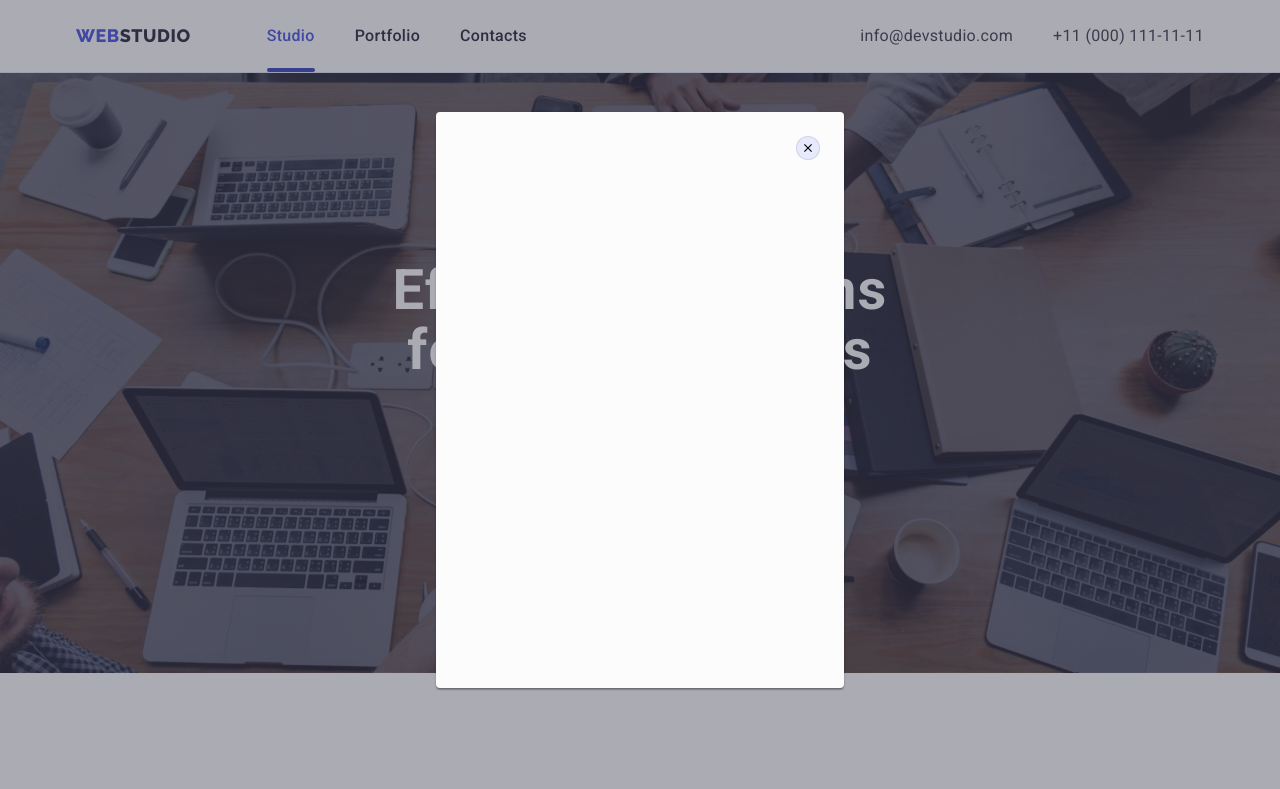
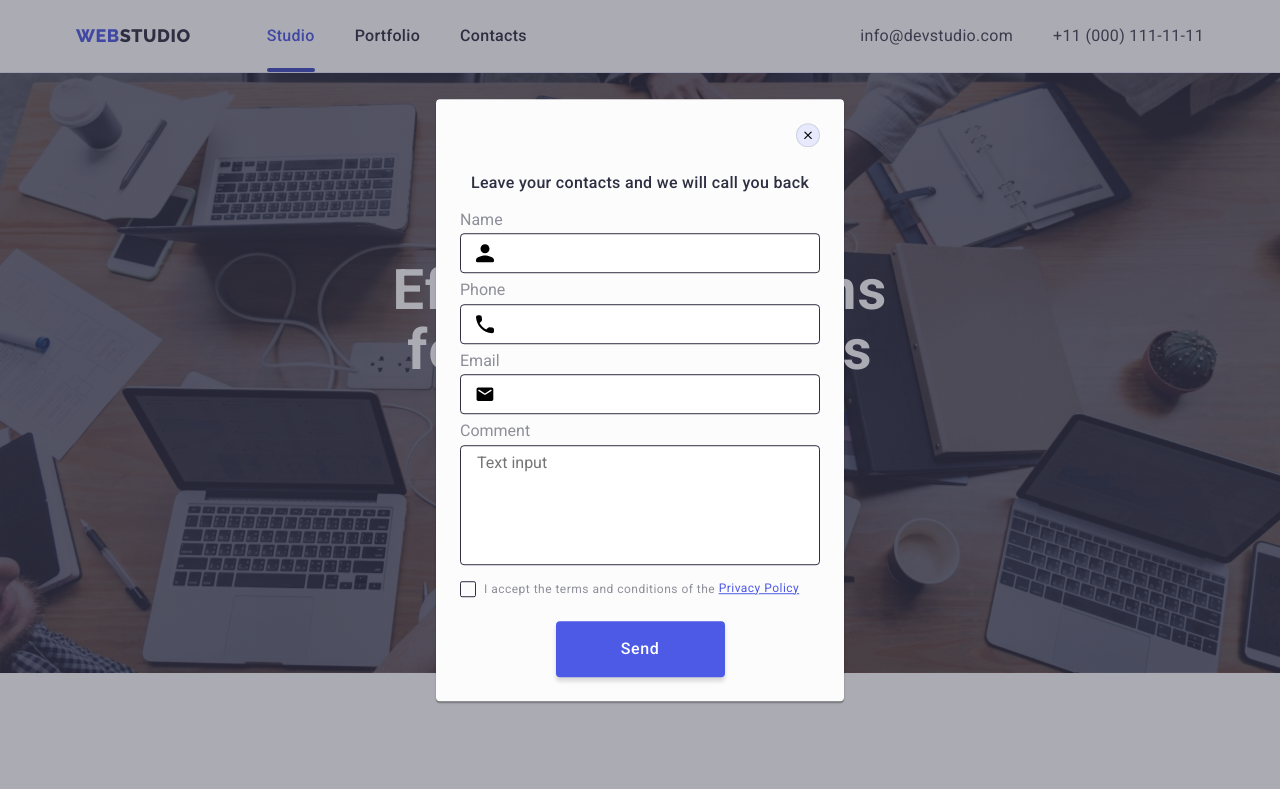
Before and after one commit to Halyna18/goit-markup-hw-06, a plain HTML site: page index.html in a window 1280 px wide. Both pictures are taken after a click on the button "Order Service". Shown: the top 789 px of the page. Drawn offline with nearby package versions, Linux system fonts and the light colour scheme.

Commit message:
added modal form

```diff
--- a/css/styles.css
+++ b/css/styles.css
@@ -587,3 +587,117 @@ body {
 	visibility: hidden;
 	pointer-events: none;
 }
+
+.modal-title {
+	font-weight: 500;
+	font-size: 16px;
+	line-height: 1.5;
+	text-align: center;
+	letter-spacing: 0.02em;
+	color: var(--main-title-color);
+	margin-top: 24px;
+	margin-bottom: 16px;
+}
+.form-group {
+	margin-bottom: 8px;
+}
+.form-input {
+	width: 100%;
+	height: 40px;
+	padding: 8px 16px;
+	padding-left: 38px;
+	border: 1px solid var(--main-title-color);
+	border-radius: 4px;
+	outline: transparent;
+}
+.form-input:focus {
+	border-color: var(--accent-color);
+}
+.form-input:focus + .form-icon {
+	fill: var(--accent-color);
+}
+
+.form-label span {
+	display: block;
+	margin-bottom: 4px;
+	color: var(--icon-color);
+}
+
+.form-control {
+	position: relative;
+}
+.form-icon {
+	position: absolute;
+	left: 16px;
+	top: 50%;
+	transform: translateY(-50%);
+}
+.form-texterea {
+	display: block;
+	width: 100%;
+	min-height: 120px;
+	padding: 8px 16px;
+	padding-left: 16px;
+	border: 1px solid var(--main-title-color);
+	border-radius: 4px;
+	outline: transparent;
+	resize: none;
+}
+.form-texterea:focus {
+	border-color: var(--accent-color);
+}
+.form-checkbox {
+}
+.form-checkbox-label {
+	display: flex;
+	align-items: center;
+	font-size: 12px;
+	line-height: 1.17;
+	letter-spacing: 0.04em;
+	color: var(--icon-color);
+	margin-top: 16px;
+	margin-bottom: 24px;
+}
+
+.form-checkbox:checked + .form-checkbox-label::before {
+	border-color: var(--accent-color);
+}
+.form-checkbox-label span {
+	width: 16px;
+	height: 16px;
+	border: 1px solid rgba(46, 47, 66, 1);
+	border-radius: 2px;
+	margin-right: 8px;
+	display: flex;
+	align-items: center;
+	justify-content: center;
+	fill: transparent;
+	transition: background-color var(--animation-duration) fill var(--animation-duration) var(--timing-function);
+}
+.form-checkbox:checked + .form-checkbox-label span {
+	fill: var(--hero-color);
+	background-color: var(--hover-focus-color);
+	border: 1px solid var(--hover-focus-color);
+}
+.form-checkbox-icon {
+}
+.form-checkbox-text {
+}
+.form-link {
+	line-height: 1.33;
+	text-decoration-line: underline;
+	color: var(--accent-color);
+}
+.form-btn {
+	display: block;
+	margin-left: auto;
+	margin-right: auto;
+	min-width: 169px;
+	background: var(--accent-color);
+	color: var(--hero-color);
+	padding: 16px 32px;
+	box-shadow: 0px 4px 4px rgba(0, 0, 0, 0.15);
+	border-radius: 4px;
+	border: none;
+	cursor: pointer;
+}
--- a/index.html
+++ b/index.html
@@ -349,6 +349,66 @@
 						<use href="./images/close.svg#icon-close"></use>
 					</svg>
 				</button>
+				<h3 class="modal-title">Leave your contacts and we will call you back</h3>
+				<form class="modal-form form">
+					<div class="form-group">
+						<label class="form-label">
+							<span>Name</span>
+							<div class="form-control">
+								<input type="text" class="form-input" name="fullname" />
+								<svg class="form-icon" width="18" height="24">
+									<use href="./images/form-input-icon.svg#icon-name"></use>
+								</svg>
+							</div>
+						</label>
+					</div>
+
+					<div class="form-group">
+						<label class="form-label">
+							<span>Phone</span>
+							<div class="form-control">
+								<input type="tel" class="form-input" name="phone" required />
+								<svg class="form-icon" width="18" height="24">
+									<use href="./images/form-input-icon.svg#icon-phone"></use>
+								</svg>
+							</div>
+						</label>
+					</div>
+
+					<div class="form-group">
+						<label class="form-label">
+							<span>Email</span>
+							<div class="form-control">
+								<input type="email" class="form-input" name="email" required />
+								<svg class="form-icon" width="18" height="24">
+									<use href="./images/form-input-icon.svg#icon-email"></use>
+								</svg>
+							</div>
+						</label>
+					</div>
+
+					<div class="form-group">
+						<label class="form-label">
+							<span>Comment</span>
+							<textarea class="form-texterea" name="Comment" id="Comment" placeholder="Text input"></textarea>
+						</label>
+					</div>
+
+					<div class="form-group">
+						<input type="checkbox" class="form-checkbox visually-hidden" id="policy" name="policy" />
+
+						<label for="policy" class="form-checkbox-label">
+							<span>
+								<svg class="form-checkbox-icon" width="10" height="8">
+									<use href="./images/form-input-icon.svg#icon-click"></use>
+								</svg>
+							</span>
+							I accept the terms and conditions of the&nbsp;
+							<a class="form-link" href="">Privacy Policy</a>
+						</label>
+					</div>
+					<button type="submit" class="form-btn btn">Send</button>
+				</form>
 			</div>
 		</div>
 		<script src="./js/modal.js"></script>
```
Also changed, not shown: images/check.svg (added), images/form-input-icon.svg (added).
